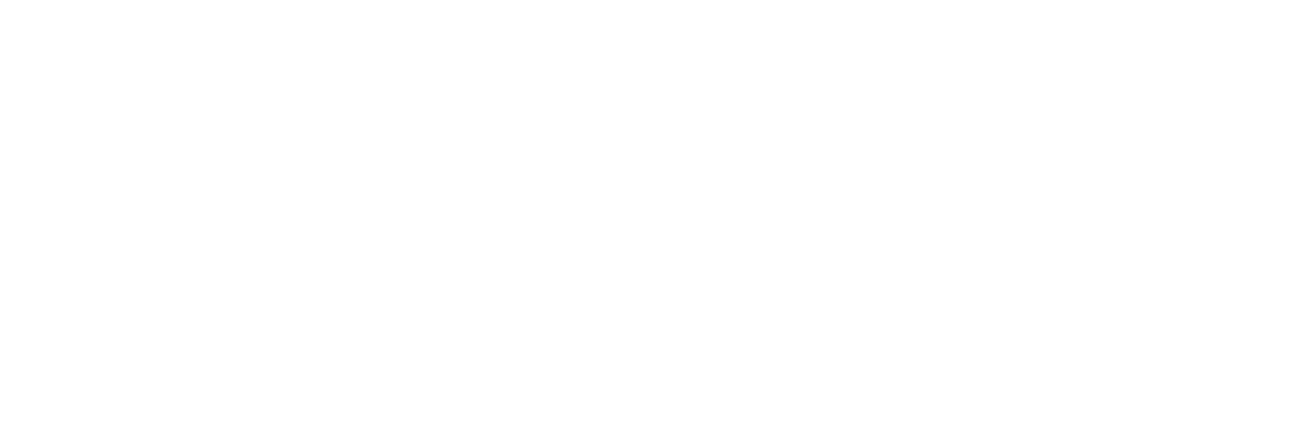
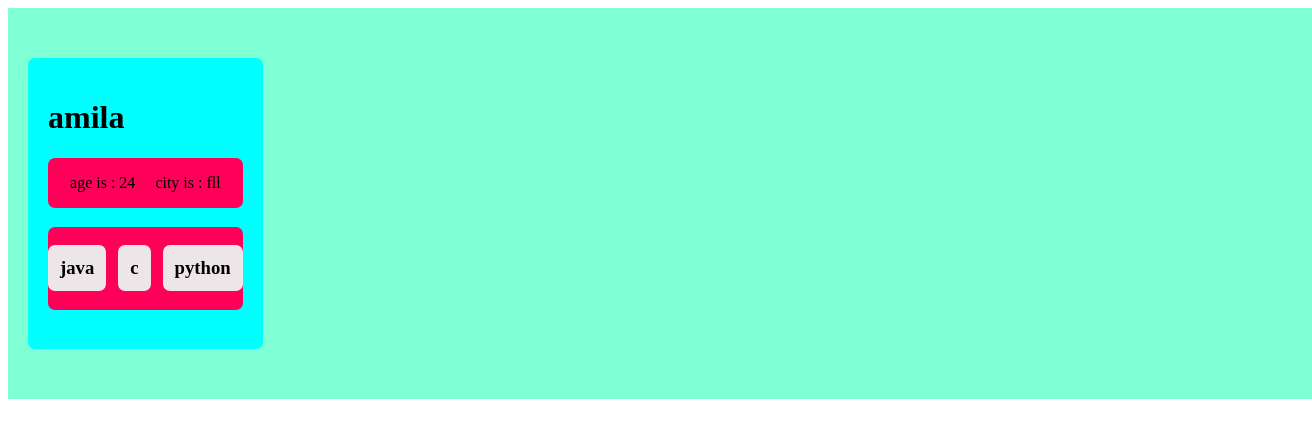
Before and after one commit to Pushpika101/simple-nodejs-inquirer, a website: page index.html in a window 1280 px wide. Shown: the whole page, 1312 px wide, since content can reach past the window. Drawn offline with Linux system fonts and the light colour scheme.

Commit message:
Add student info card and styles

```diff
--- /dev/null
+++ b/index.css
@@ -0,0 +1,42 @@
+.main{
+    width: 100%;
+    padding: 50px 20px;
+    display: block;
+    flex-wrap: wrap;
+    gap: 20px;
+    background-color: aquamarine;
+}
+
+.card{
+    width: fit-content;
+    padding: 20px;
+    background-color: aqua;
+   border-radius: 7px;
+}
+
+.info{
+    gap: 20px;
+    background-color: rgb(255, 0, 89);
+    display: flex;
+    align-items: center;
+    justify-content: center;
+    border-radius: 7px;
+}
+
+.sub{
+    gap: 12px;
+    background-color: rgb(255, 0, 89);
+    display: flex;
+    align-items: center;
+    justify-content: center;
+        border-radius: 7px;
+
+}
+.sub p{
+    padding: 12px 12px;
+    background-color: rgb(237, 230, 233);
+    display: flex;
+    align-items: center;
+    justify-content: center;
+    border-radius: 7px;
+}
--- a/index.html
+++ b/index.html
@@ -3,9 +3,25 @@
 <head>
     <meta charset="UTF-8">
     <meta name="viewport" content="width=device-width, initial-scale=1.0">
-    <title>Document</title>
+    <title>Student info</title>
+    <link href="./index.css", rel="stylesheet">
 </head>
 <body>
+    <main class = "main">
+        <div class="card">
+            <h1 class = "name">amila</h1>
+            <div class ="info">
+                <p>age is : 24</p>
+                <p>city is : fll</p>
+            </div>
+            <h3 class = "sub">
+                <p>java</p>
+                <p>c</p>
+                <p>python</p>
+            </h3>
+        </div>
+
+    </main>
 
 </body>
 </html>
```
